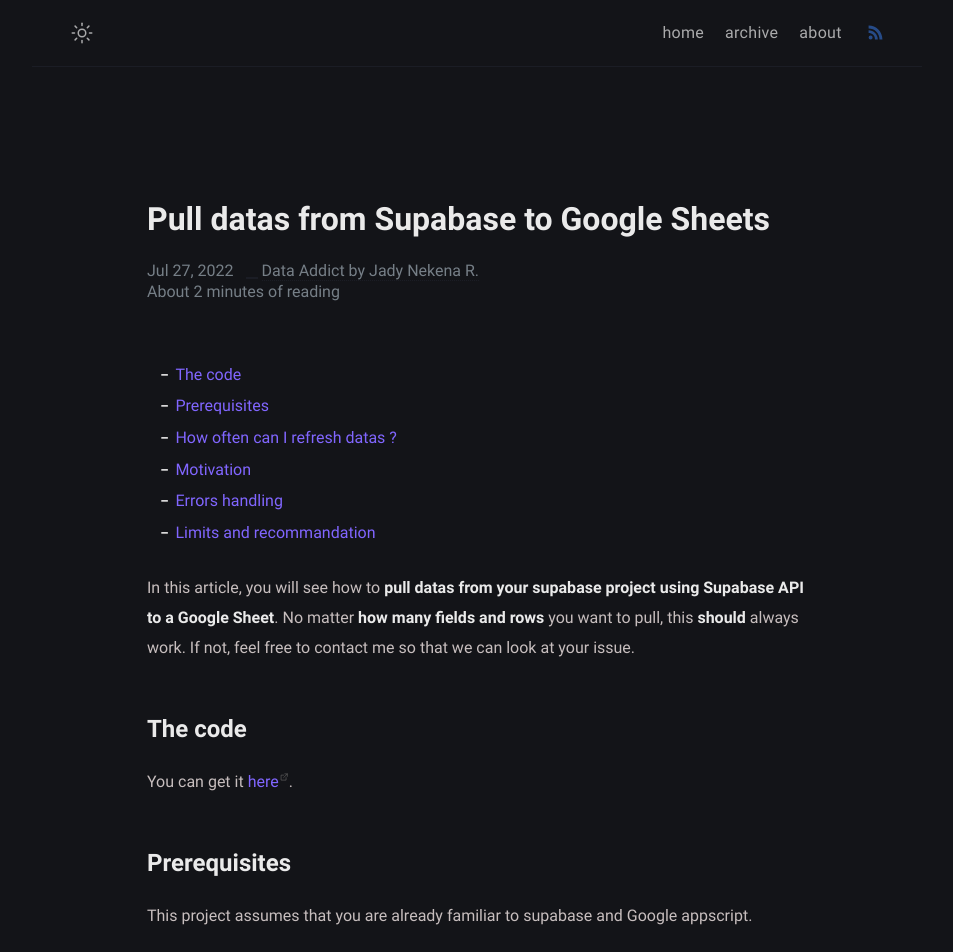
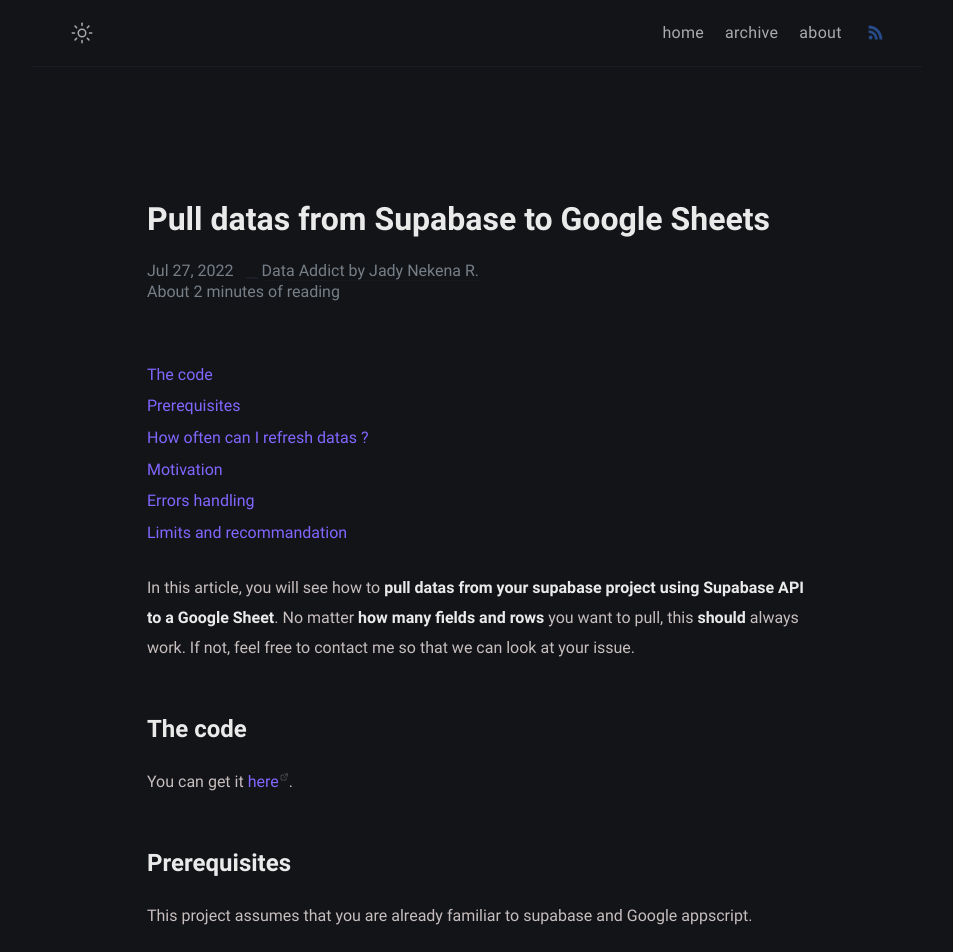
Before and after one commit to data-addict-com/data-addict-com.github.io, a Jekyll site: the page built from _posts/2022-07-27-pull-datas-from-supabase-to-google-sheets.md, in a window 1280 px wide. Shown: the top 952 px of the page, without its empty margins (163-1116 px from the left). Built offline with Jekyll 4.4.1, drawn with Linux system fonts in a browser that asks for light colours; comment, search, counter and statistics services are not loaded.

Commit message:
no additional margin

```diff
--- a/_sass/data-addict/_post.scss
+++ b/_sass/data-addict/_post.scss
@@ -135,6 +135,13 @@
     }
   }
 
+  // no additional margin left when it's toc list
+  #markdown-toc, #markdown-toc li::before {
+    content: '';
+    margin-left: 0;
+    width: auto;
+  }
+
   dl dt {
     font-weight: $bold-weight;
   }
```
